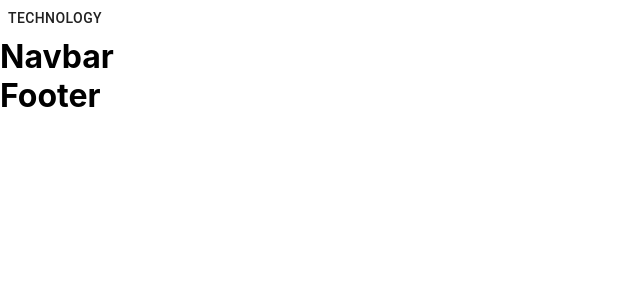
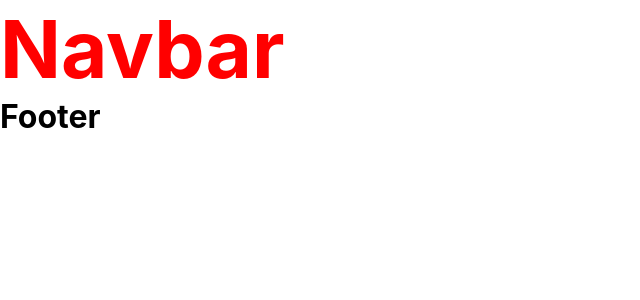
Before and after one commit to electrone901/petgram, a React (Create React App) app: page / in a window 1280 px wide. Shown: the top 300 px of the page, without its empty margins (0-640 px from the left). Built offline with nearby package versions, Linux system fonts and the light colour scheme.

Commit message:
Added: CSS Modules Stylesheet (Styled components is the prefer but CSS Modules is faster to develop

```diff
--- a/src/components/layout/navbar/Navbar.css
+++ b/src/components/layout/navbar/Navbar.css
@@ -0,0 +1,9 @@
+.b {
+    background-color: red;
+    color: royalblue;
+}
+
+.test {
+    color: red;
+    font-size: 5rem;
+}
--- a/src/components/layout/navbar/Navbar.js
+++ b/src/components/layout/navbar/Navbar.js
@@ -1,14 +1,13 @@
 import Button from '@material-ui/core/Button'
 import AppBar from '@material-ui/core/AppBar'
-
+import './Navbar.css'
 
 import React from 'react'
 
 function Navbar() {
   return (
     <div>
-      <Button className="butt">Technology</Button>
-      <h1>Navbar</h1>
+      <h1 className="test">Navbar</h1>
     </div>
   )
 }
```
